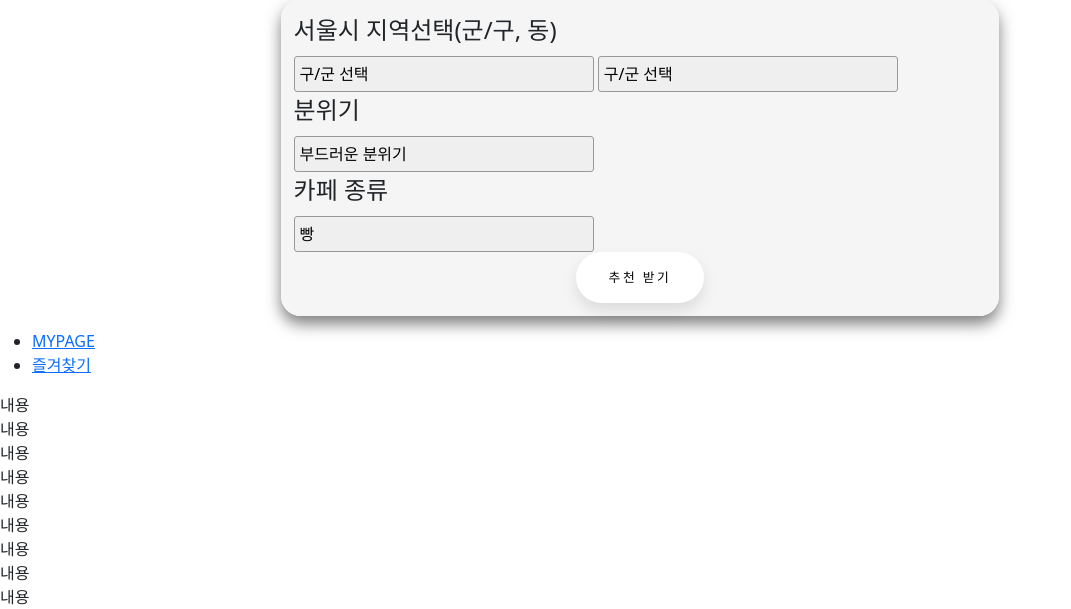
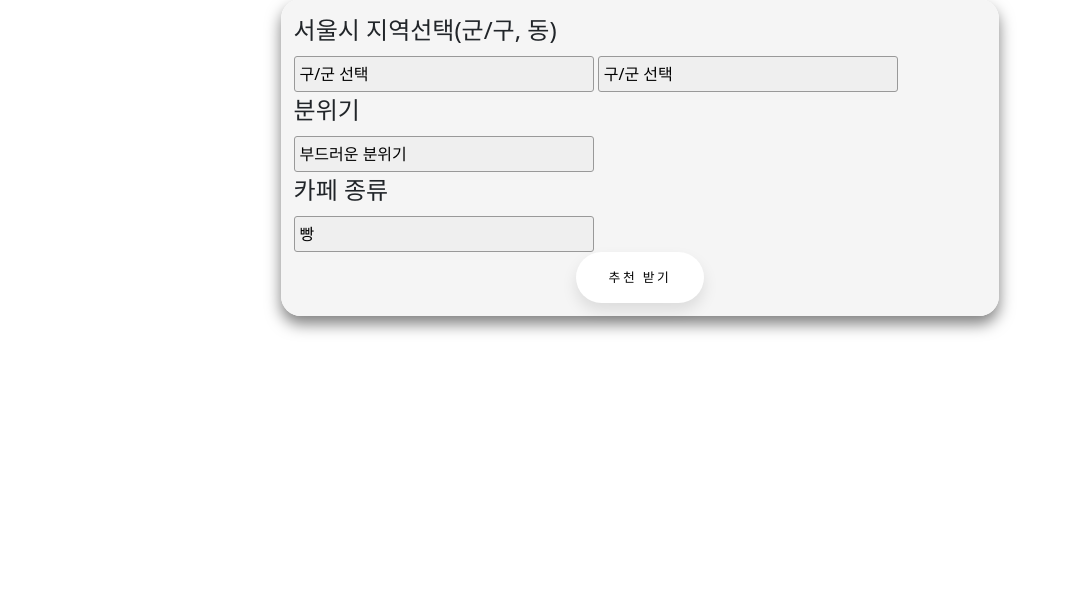
Before and after one commit to silverstone2/TODAYS, a Django app: page / in a window 1280 px wide. Shown: the part 448-1057 px from the top of the page, without its empty margins (0-1071 px from the left). After the commit the page ends 782 px from the top, so only its background shows below. Run offline with Django 4.2, Linux system fonts and the light colour scheme; some libraries are stand-ins or nearby versions.

Commit message:
2022-12-22 1. main -> result로 이동 시 json 파일 경로 오류로 인한 코드 변경 (github에서 url로 끌어오는 방식으로 변경) 2. main 불필요 코드 제거

```diff
--- a/mainapp/templates/main.html
+++ b/mainapp/templates/main.html
@@ -187,15 +187,5 @@ $('document').ready(function() {
    </fieldset>
    </form>
 </div>
-<div class="quickmenu">
-  <ul>
-    <li><a href="users/mypage">MYPAGE</a></li>
-    <li><a href="#">즐겨찾기</a></li>
-  </ul>
-</div>
-<div class="content">
-{{request.user.username}}
-내용<br>내용<br>내용<br>내용<br>내용<br>내용<br>내용<br>내용<br>내용<br>
-</div>
 </body>
 </html>
```
Also changed, not shown: mainapp/functions.py (+7 -3 lines), mainapp/templates/result.html (+1 -7 lines).
